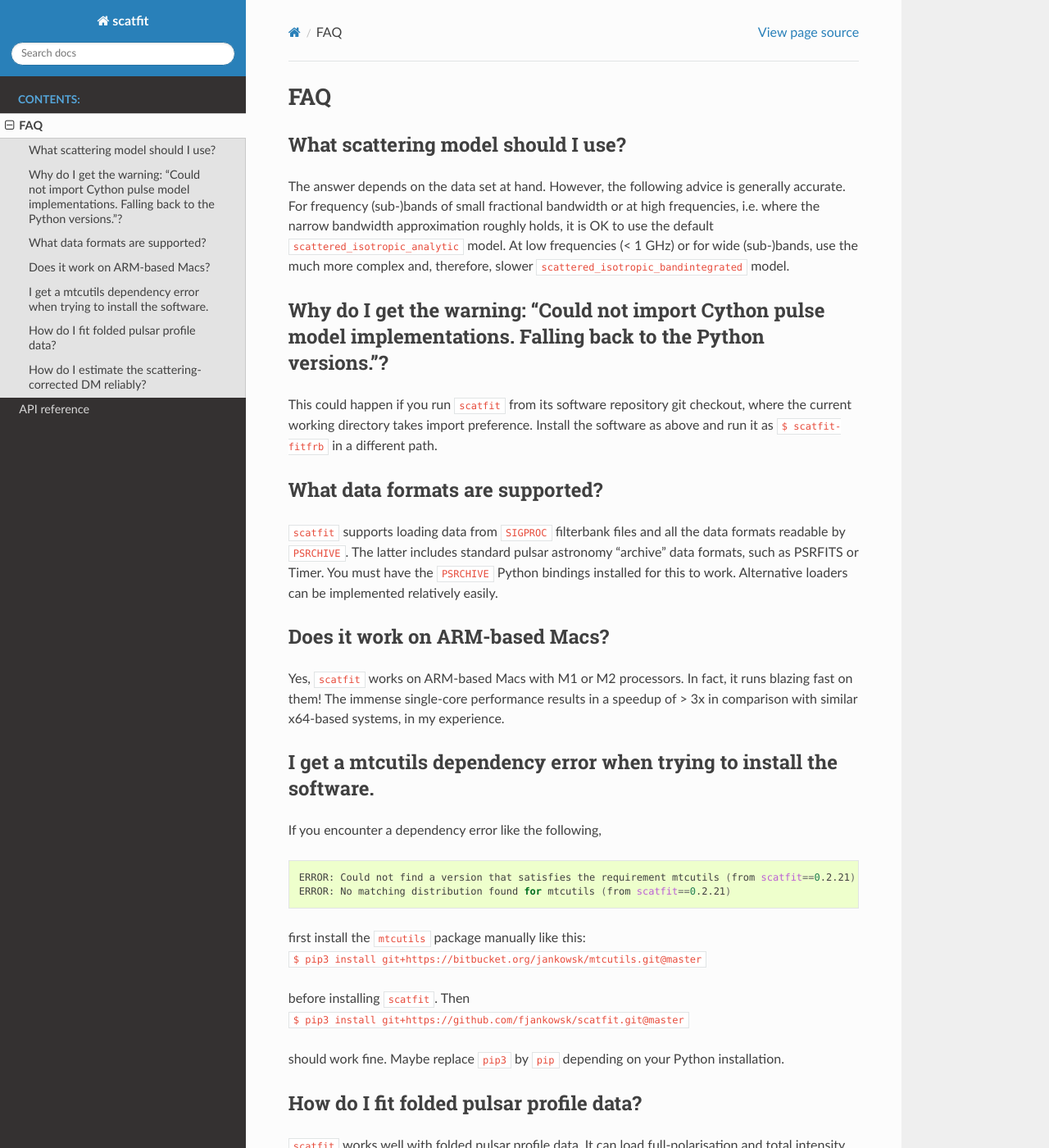
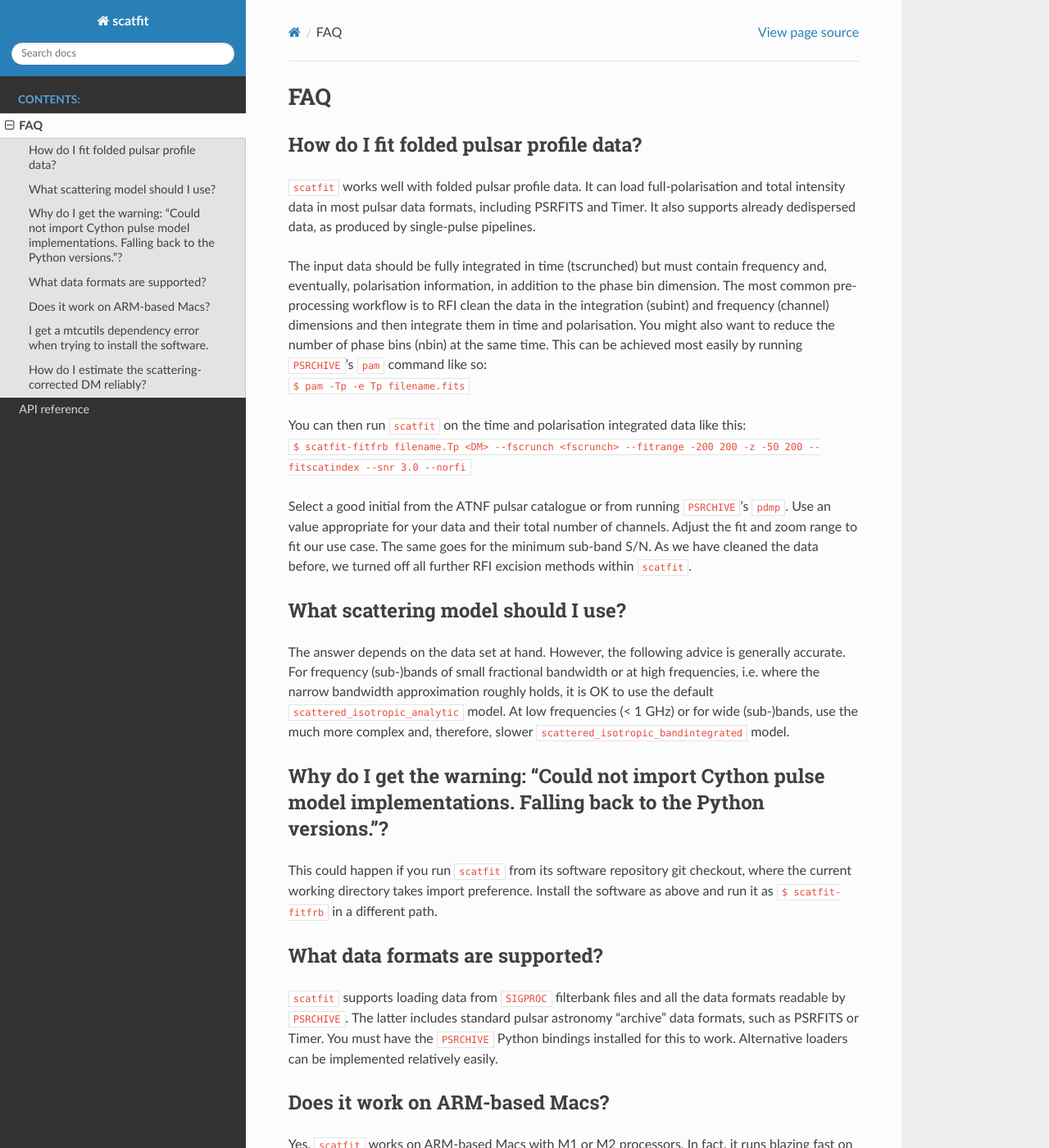
Before and after one commit to fjankowsk/scatfit, a Sphinx documentation site: the page built from docs/FAQ.md, in a window 1280 px wide and 1400 px high. Shown: the whole window at 82% size. Built offline with Sphinx 7.4.7 and the Read the Docs theme 3.1.0, drawn with Linux system fonts in a browser that asks for light colours; some of the changed text lies outside the part shown.

Commit message:
Move this to the top.

```diff
--- a/docs/FAQ.md
+++ b/docs/FAQ.md
@@ -1,4 +1,16 @@
 # FAQ #
+
+## How do I fit folded pulsar profile data? ##
+
+`scatfit` works well with folded pulsar profile data. It can load full-polarisation and total intensity data in most pulsar data formats, including PSRFITS and Timer. It also supports already dedispersed data, as produced by single-pulse pipelines.
+
+The input data should be fully integrated in time (tscrunched) but must contain frequency and, eventually, polarisation information, in addition to the phase bin dimension. The most common pre-processing workflow is to RFI clean the data in the integration (subint) and frequency (channel) dimensions and then integrate them in time and polarisation. You might also want to reduce the number of phase bins (nbin) at the same time. This can be achieved most easily by running `PSRCHIVE`'s `pam` command like so:
+`$ pam -Tp -e Tp filename.fits`
+
+You can then run `scatfit` on the time and polarisation integrated data like this:
+`$ scatfit-fitfrb filename.Tp <DM> --fscrunch <fscrunch> --fitrange -200 200 -z -50 200 --fitscatindex --snr 3.0 --norfi`
+
+Select a good initial <DM> from the ATNF pulsar catalogue or from running `PSRCHIVE`'s `pdmp`. Use an <fscrunch> value appropriate for your data and their total number of channels. Adjust the fit and zoom range to fit our use case. The same goes for the minimum sub-band S/N. As we have cleaned the data before, we turned off all further RFI excision methods within `scatfit`.
 
 ## What scattering model should I use? ##
 
```
Also changed, not shown: other parts of docs/FAQ.md (+0 -12 lines).
